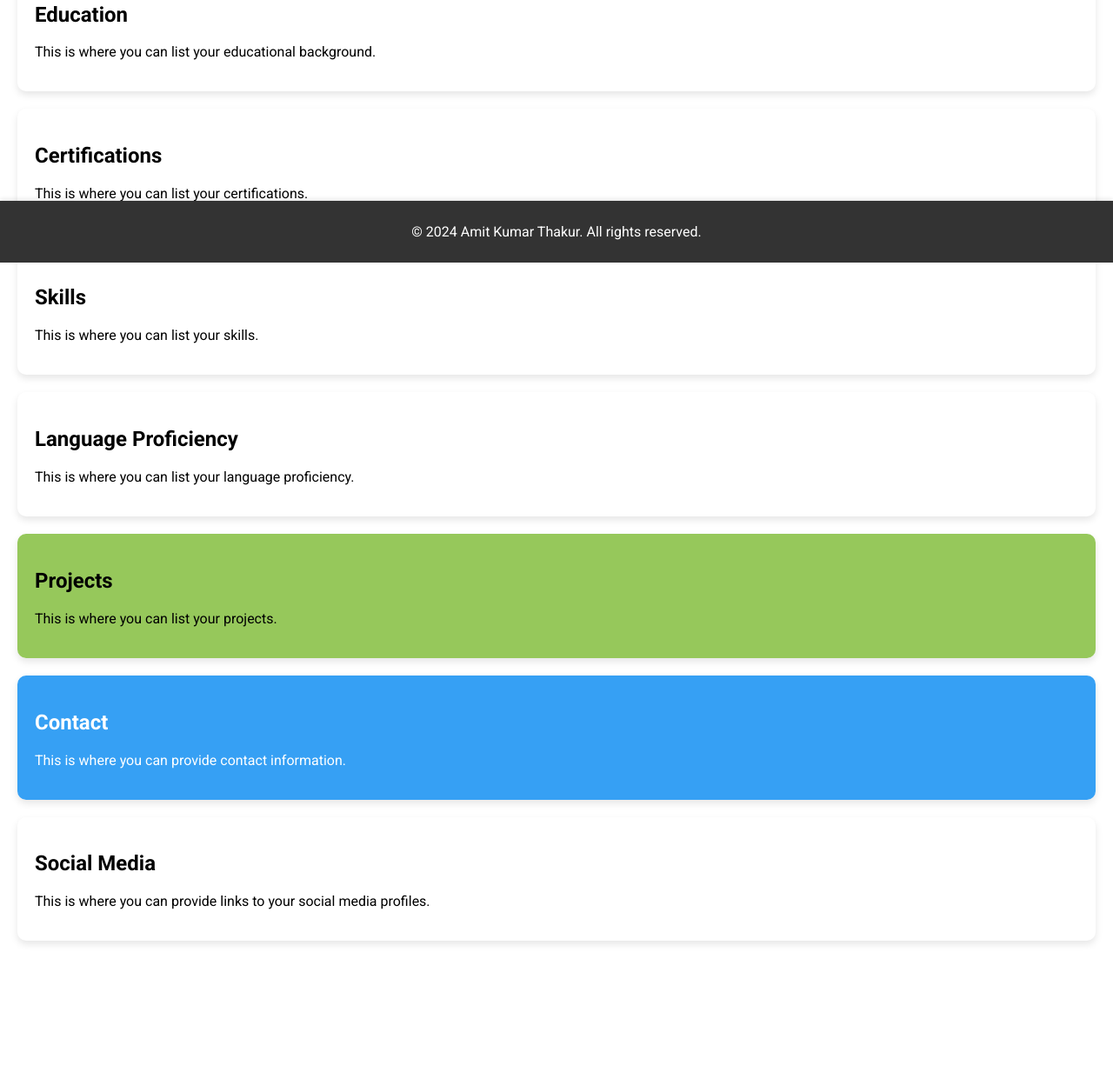
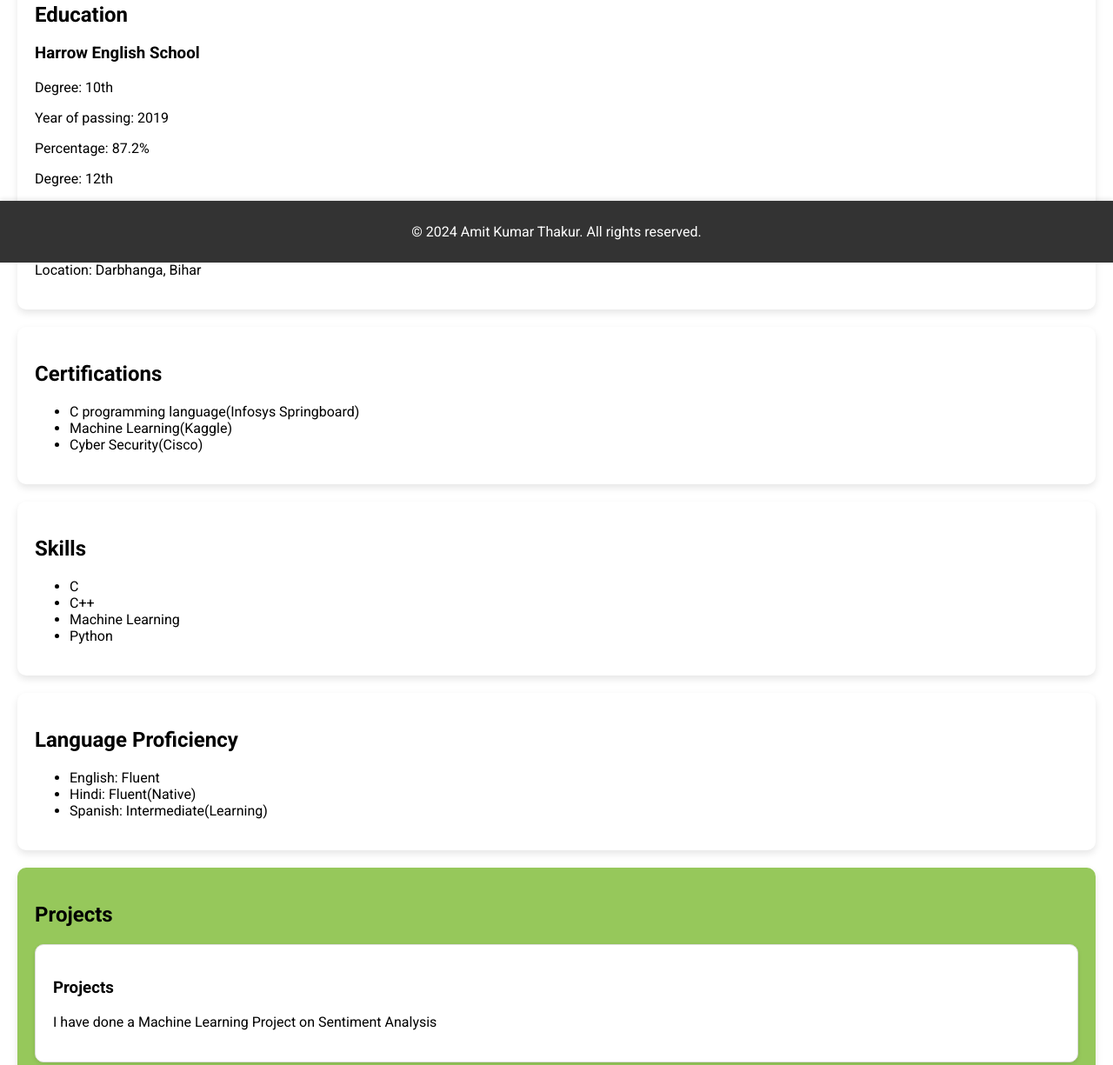
Before and after one commit to amit0006/Amit-Kumar-Thakur-portfolio, a plain HTML site: page index.html in a window 1280 px wide. Shown: the part 498-1723 px from the top of the page at 87% size. Before the commit the page ends 1600 px from the top, so only its background shows below. Drawn offline with Linux system fonts and the light colour scheme.

Commit message:
Update index.html

```diff
--- a/index.html
+++ b/index.html
@@ -26,54 +26,81 @@
         <p>Hello! I am Amit Kumar Thakur, a Student of Engineering.</p>
     </section>
 
-    <!-- Placeholder for other sections -->
-
-    <!-- About Section -->
     <section id="about">
         <h2>About Me</h2>
         <p>I am Amit Kumar Thakur and currently I'm pursuing my Bachelor's of engineering from Acharya Institute of technology , I'm from Bihar and I have completed my 10th and 12th there only.</p>
     </section>
 
-    <!-- Education Section -->
     <section id="education">
         <h2>Education</h2>
-        <p>This is where you can list your educational background.</p>
+        <div class="education-item">
+            <h3>Harrow English School</h3>
+            <p>Degree: 10th</p>
+            <p>Year of passing: 2019</p>
+            <p>Percentage: 87.2%</p>
+            <p>Degree: 12th</p>
+            <p>Year of passing: 2022</p>
+            <p>Percentage: 80.2%</p>
+            <p>Location: Darbhanga, Bihar</p>
+        </div>
     </section>
 
-    <!-- Certifications Section -->
     <section id="certifications">
         <h2>Certifications</h2>
-        <p>This is where you can list your certifications.</p>
+        <ul>
+            <li>C programming language(Infosys Springboard)</li>
+            <li>Machine Learning(Kaggle)</li>
+            <li>Cyber Security(Cisco)</li>
+        </ul>
     </section>
 
-    <!-- Skills Section -->
     <section id="skills">
         <h2>Skills</h2>
-        <p>This is where you can list your skills.</p>
+        <ul>
+            <li>C</li>
+            <li>C++</li>
+            <li>Machine Learning</li>
+            <li>Python</li>
+        </ul>
     </section>
 
-    <!-- Language Proficiency Section -->
     <section id="languages">
         <h2>Language Proficiency</h2>
-        <p>This is where you can list your language proficiency.</p>
+        <ul>
+            <li>English: Fluent</li>
+            <li>Hindi: Fluent(Native)</li>
+            <li>Spanish: Intermediate(Learning)</li>
+        </ul>
     </section>
 
-    <!-- Projects Section -->
     <section id="projects">
         <h2>Projects</h2>
-        <p>This is where you can list your projects.</p>
+        <div class="project">
+            <h3>Projects</h3>
+            <p>I have done a Machine Learning Project on Sentiment Analysis</p>
+        </div>
+        <!-- Add more project sections as needed -->
     </section>
 
-    <!-- Contact Section -->
     <section id="contact">
         <h2>Contact</h2>
-        <p>This is where you can provide contact information.</p>
+        <p>You can reach me at <a href="mailto:kumaramitthakur563@gmail.com">kumaramitthakur563@gmail.com</a></p>
+        <p>Mobile Number <a href="tel:+919113106091">+91 9113106091</a></p>
+        <p>Connect with me on LinkedIn: <a href="https://www.linkedin.com/in/amit-kumar-thakur-190b18294/?lipi=urn%3Ali%3Apage%3Ad_flagship3_resumebuilder%3BCJtTk7dzShqNCs0i2XKVFA%3D%3D">LinkedIn Profile</a></p>
     </section>
 
-    <!-- Social Media Section -->
     <section id="social-media">
         <h2>Social Media</h2>
-        <p>This is where you can provide links to your social media profiles.</p>
+        <div class="social-media-item">
+            <a href="https://www.instagram.com/amitk_0006/?hl=en" target="_blank">
+                <img src="instagram-logo.png" alt="Instagram Logo">
+            </a>
+        </div>
+        <div class="social-media-item">
+            <a href="https://www.linkedin.com/in/amit-kumar-thakur-190b18294/?lipi=urn%3Ali%3Apage%3Ad_flagship3_resumebuilder%3BCJtTk7dzShqNCs0i2XKVFA%3D%3D" target="_blank">
+                <img src="linkedin-logo.png" alt="LinkedIn Logo">
+            </a>
+        </div>
     </section>
 
     <footer>
```
